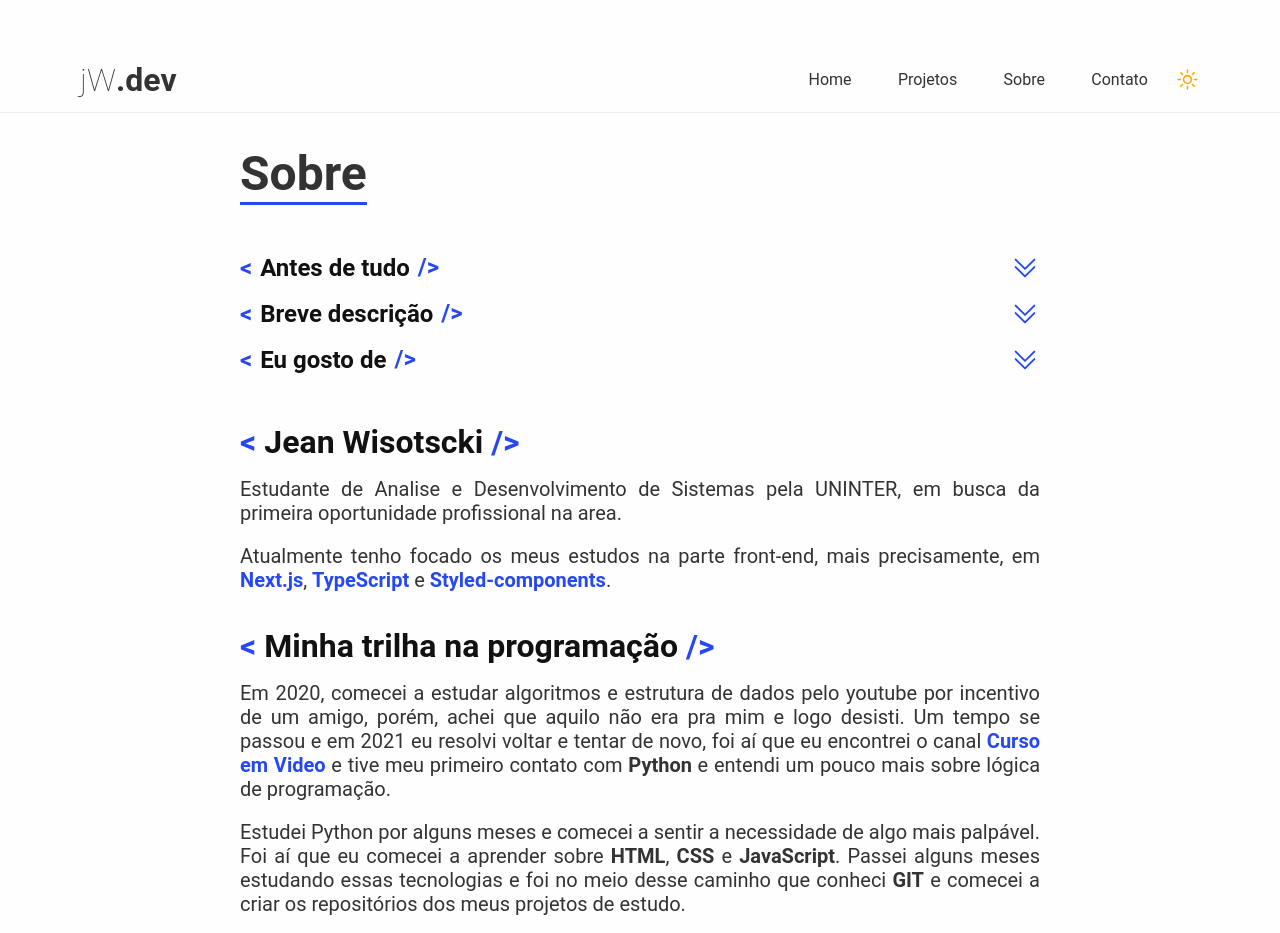
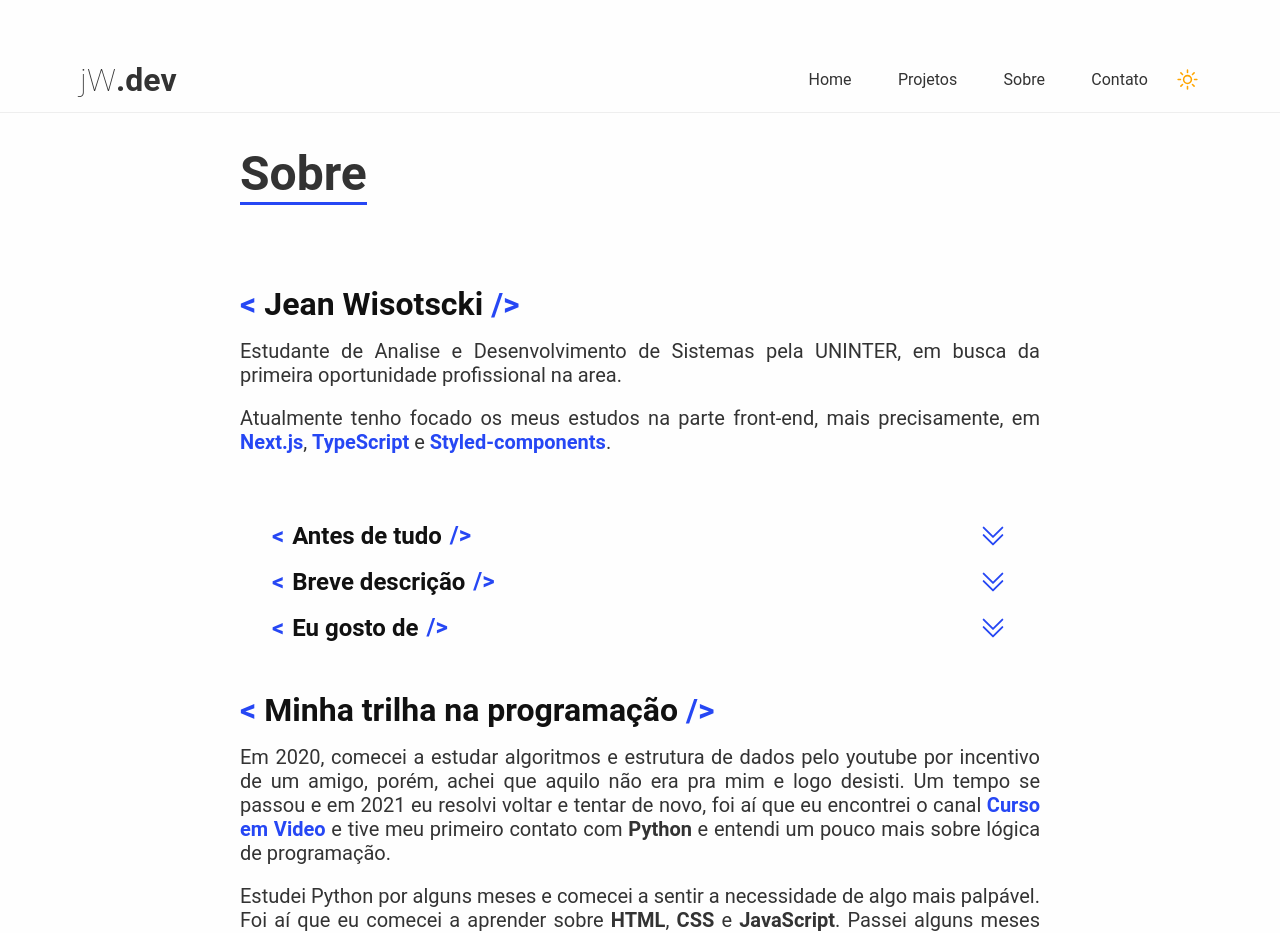
Before and after one commit to jeanwisotscki/portfolio, a Next.js app: page /sobre in a window 1280 px wide. Shown: the top 933 px of the page. Built offline with nearby package versions, Linux system fonts and the light colour scheme.

Commit message:
refactor: posições dos elementos alterada

```diff
--- a/src/pages/sobre/index.tsx
+++ b/src/pages/sobre/index.tsx
@@ -10,15 +10,9 @@ import LinkButton from "../../components/LinkButton";
 const Sobre = () => {
   return (
     <LayoutBase>
-      <Container>
       <PageTitle title="Sobre" borderColor="blue" />
-      </Container>
 
-      <Container>
-        <Accordion />
-      </Container>
       <TextContainer>
-        <article>
         <h2>Jean Wisotscki</h2>
         <p>
           Estudante de Analise e Desenvolvimento de Sistemas pela UNINTER, em
@@ -41,14 +35,19 @@ const Sobre = () => {
           .
         </p>
         <br />
-        </article>
-        <article>
+      </TextContainer>
+
+      <Container>
+        <Accordion />
+      </Container>
+
+      <TextContainer>
         <h2>Minha trilha na programação</h2>
         <p>
           Em 2020, comecei a estudar algoritmos e estrutura de dados pelo
-            youtube por incentivo de um amigo, porém, achei que aquilo não era
-            pra mim e logo desisti. Um tempo se passou e em 2021 eu resolvi
-            voltar e tentar de novo, foi aí que eu encontrei o canal{" "}
+          youtube por incentivo de um amigo, porém, achei que aquilo não era pra
+          mim e logo desisti. Um tempo se passou e em 2021 eu resolvi voltar e
+          tentar de novo, foi aí que eu encontrei o canal{" "}
           <LinkButton
             href="https://www.youtube.com/c/CursoemV%C3%ADdeo"
             textContent="Curso em Video"
@@ -69,35 +68,30 @@ const Sobre = () => {
         <br />
         <p>
           Pouco tempo depois adquiri os cursos da{" "}
-            <LinkButton
-              href="https://www.origamid.com/"
-              textContent="Origamid"
-            />{" "}
+          <LinkButton href="https://www.origamid.com/" textContent="Origamid" />{" "}
           e comecei a fazer o curso de <strong>ES6+</strong>, que me ensinou
           muito, mas na minha visão, ainda era muito pouco. Após finalizar o
-            curso, fiquei um pouco perdido e sem saber o que estudar na
-            sequencia.
+          curso, fiquei um pouco perdido e sem saber o que estudar na sequencia.
         </p>
         <br />
         <p>
           Nessa época, o trabalho me consumia mais do que eu gostaria, os
           estudos não evoluíam, e eu me sentia bastante perdido... Até que,
-            voilà! Estava pronta a receita para me fazer, mais uma vez,
-            desistir. Mas não por muito tempo, só até eu conseguir me organizar
-            melhor com o trabalho. Perto do final de 2021 eu retornei aos
-            estudos, dessa vez focado em aprender{" "}
-            <LinkButton href="https://pt-br.reactjs.org/" textContent="React" />
-            .
+          voilà! Estava pronta a receita para me fazer, mais uma vez, desistir.
+          Mas não por muito tempo, só até eu conseguir me organizar melhor com o
+          trabalho. Perto do final de 2021 eu retornei aos estudos, dessa vez
+          focado em aprender{" "}
+          <LinkButton href="https://pt-br.reactjs.org/" textContent="React" />.
         </p>
         <br />
         <p>
           Em 2022, me matriculei na faculdade e passei a me dedicar de verdade
-            nos estudos. Terminei o curso de <strong>React</strong>, comecei
-            fazer os meus próprios projetos e a coloca-los no github, aprendi um
-            pouco sobre o framework{" "}
+          nos estudos. Terminei o curso de <strong>React</strong>, comecei fazer
+          os meus próprios projetos e a coloca-los no github, aprendi um pouco
+          sobre o framework{" "}
           <LinkButton href="https://nextjs.org/" textContent="Next.js" /> e os
-            conceitos de <strong>SSR (Server Side Rendering)</strong>, comecei
-            os estudos em{" "}
+          conceitos de <strong>SSR (Server Side Rendering)</strong>, comecei os
+          estudos em{" "}
           <LinkButton
             href="https://www.typescriptlang.org/"
             textContent="TypeScript"
@@ -111,7 +105,6 @@ const Sobre = () => {
         </p>
         <br />
         <p>E por fim, cá estou eu, ansioso para fazer parte da equipe.</p>
-        </article>
       </TextContainer>
     </LayoutBase>
   );
--- a/src/pages/sobre/styles.ts
+++ b/src/pages/sobre/styles.ts
@@ -1,8 +1,10 @@
 import styled from "styled-components";
 
-export const Container = styled.div``;
+export const Container = styled.div`
+  margin: 3rem 2rem;
+`;
 
-export const TextContainer = styled.div`
+export const TextContainer = styled.article`
   margin: 3rem 0;
 
   h2 {
@@ -24,8 +26,27 @@ export const TextContainer = styled.div`
       line-height: 0.9;
       margin-left: 0.5rem;
     }
+  }
 
-    @media (max-width: 769px) {
+  p {
+    color: ${(props) => props.theme.colors.secondary};
+    font-size: ${(props) => props.theme.fontSizes.smMedium};
+    text-align: justify;
+  }
+
+  a {
+    color: ${(props) => props.theme.colors.blue};
+    font-weight: bold;
+
+    &:hover {
+      text-decoration: underline;
+    }
+  }
+
+  @media (max-width: 769px) {
+    margin: 1rem 0;
+
+    h2 {
       font-size: ${(props) => props.theme.fontSizes.medium};
 
       &::before {
@@ -36,23 +57,9 @@ export const TextContainer = styled.div`
         font-size: ${(props) => props.theme.fontSizes.medium};
       }
     }
-  }
-  p {
-    color: ${(props) => props.theme.colors.secondary};
-    font-size: ${(props) => props.theme.fontSizes.smMedium};
-    text-align: justify;
 
-    @media (max-width: 769px) {
+    p {
       font-size: ${(props) => props.theme.fontSizes.normal};
     }
   }
-
-  a {
-    color: ${(props) => props.theme.colors.blue};
-    font-weight: bold;
-
-    &:hover {
-      text-decoration: underline;
-    }
-  }
 `;
```
Lines whose indentation alone changed are shown as unchanged.
